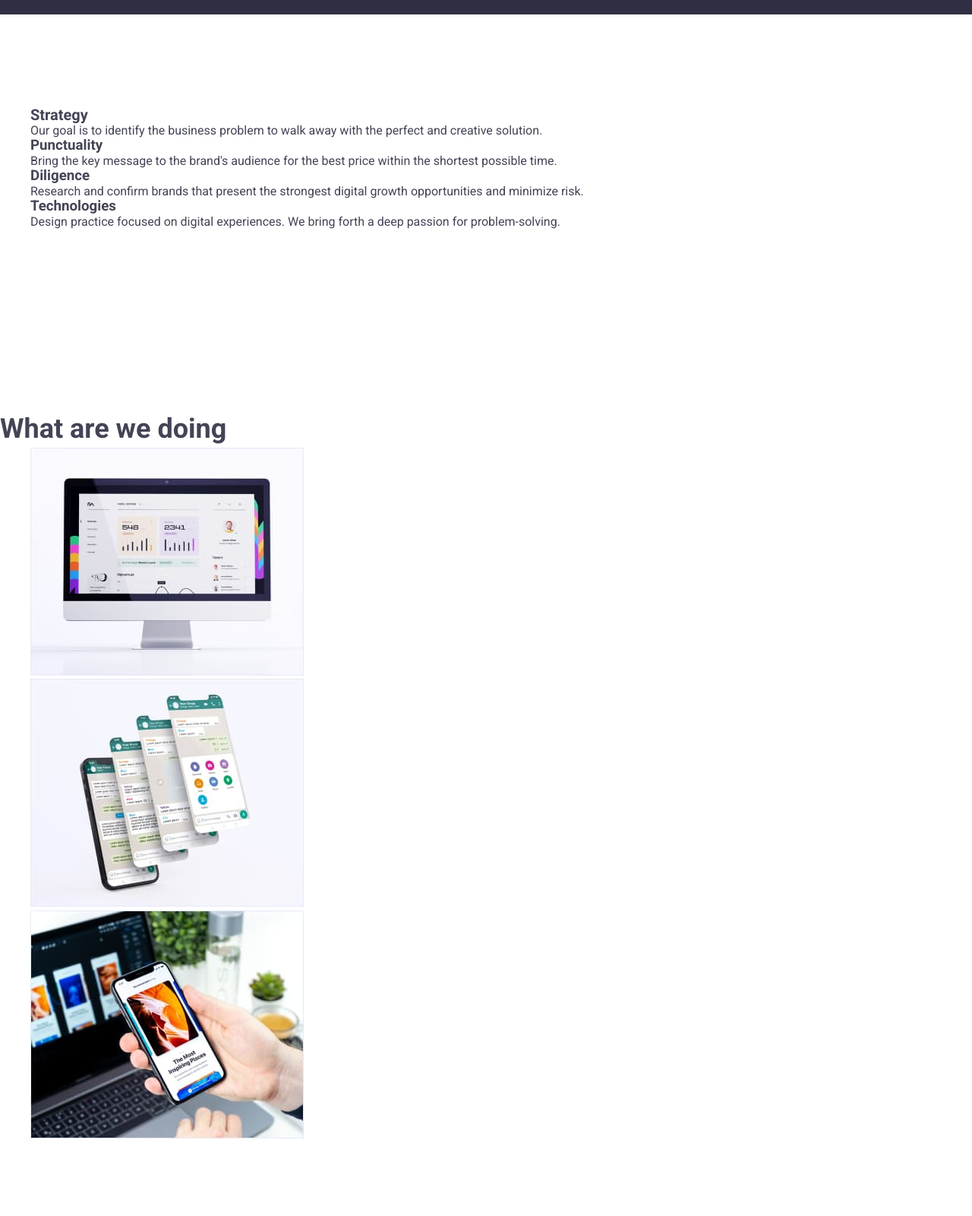
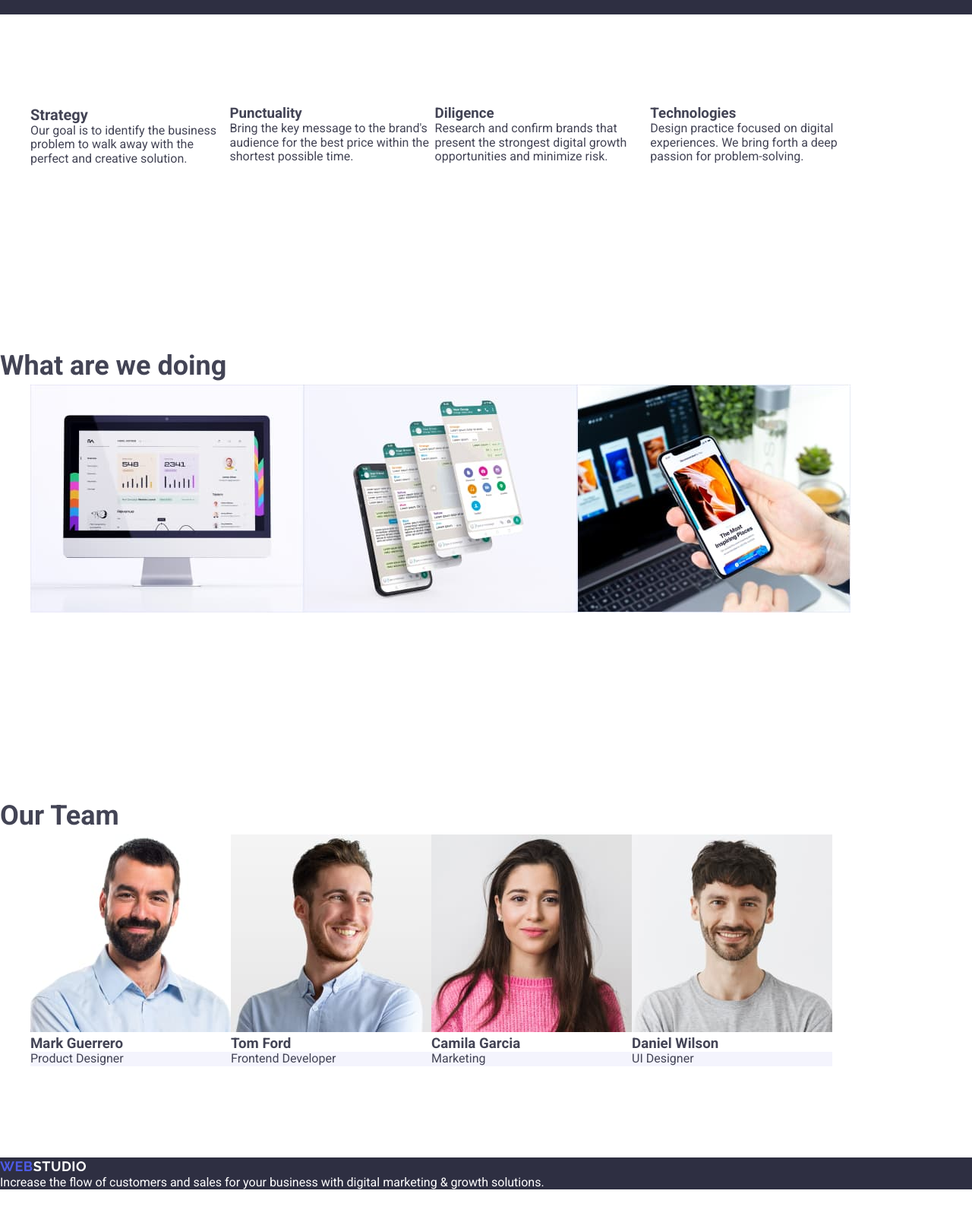
Before and after one commit to olhabahaieva/goit-markup-hw-03, a plain HTML site: page index.html in a window 1280 px wide. Shown: the part 420-2020 px from the top of the page at 76% size. After the commit the page ends 1985 px from the top, so only its background shows below. Drawn offline with nearby package versions, Linux system fonts and the light colour scheme.

Commit message:
flex applied

```diff
--- a/css/styles.css
+++ b/css/styles.css
@@ -134,6 +134,15 @@ footer a {
   color: var(--primary-text-color);
 }
 
+/*Benefits*/
+.benefits {
+  display: flex;
+}
+
+.services {
+  display: flex;
+}
+
 /*Contacts*/
 .contacts > a {
   font-family: inherit;
@@ -173,6 +182,10 @@ footer a {
 
 /*Our Tean*/
 
+.our-team-list {
+  display: flex;
+}
+
 .our-team p {
   background-color: var(--secondary-background-color);
 }
@@ -187,3 +200,11 @@ footer a {
   font-size: 20px;
   line-height: 1.2;
 }
+
+.portfolio-menu {
+  display: flex;
+}
+
+.portfolio-items {
+  display: flex;
+}
--- a/index.html
+++ b/index.html
@@ -51,7 +51,7 @@
         <div class="container">
         <!--Benefits begins-->
         <h2 hidden>Benefits</h2>
-        <ul class="list">
+        <ul class="list benefits">
           <li class="benefit-items">
             <h3>Strategy</h3>
             <p>
@@ -91,7 +91,7 @@
       <section class="section">
         <div class="container">
         <h2 class="heading-second-level">What are we doing</h2>
-        <ul class="list">
+        <ul class="list services">
           <li>
             <img
               width="360"
```
Also changed, not shown: portfolio.html (+2 -2 lines).
